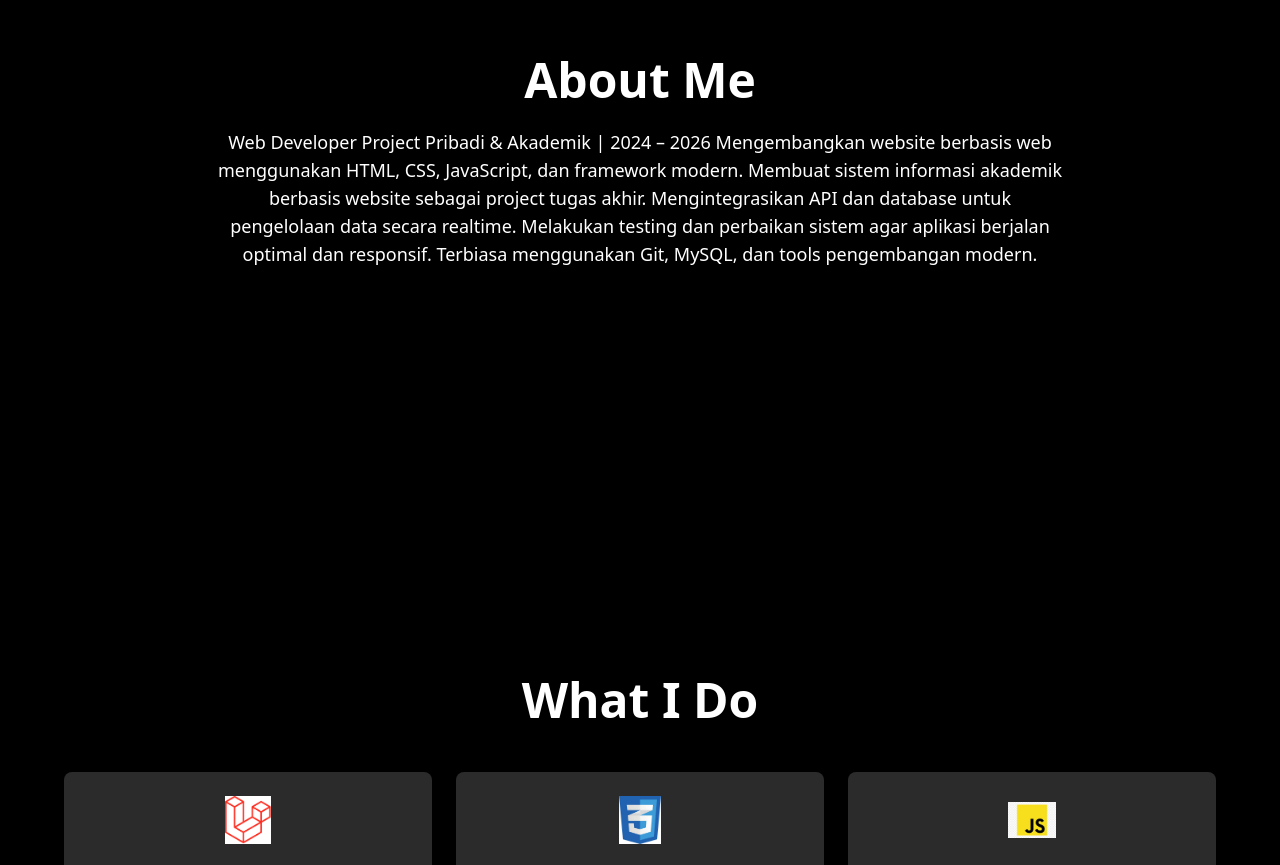
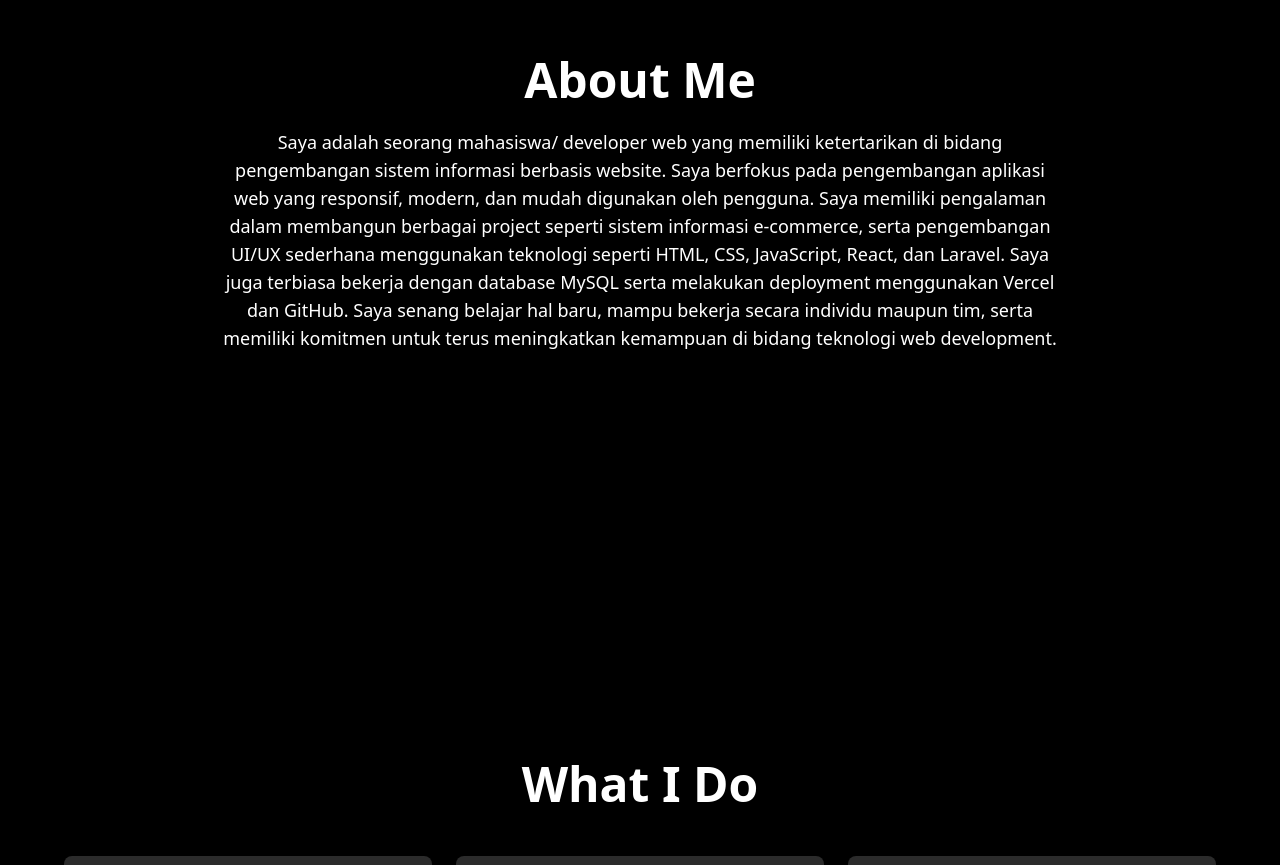
Before and after one commit to Komo04/portofolio, a React (Vite) app: page / in a window 1280 px wide. Shown: the part 1080-1945 px from the top of the page. Built offline with nearby package versions, Linux system fonts and the light colour scheme.

Commit message:
update about

```diff
--- a/src/components/About.jsx
+++ b/src/components/About.jsx
@@ -7,13 +7,11 @@ function About() {
             <div className=" max-w-4xl mx-auto px-6 text-center">
                 <h1 className="text-3xl md:text-4xl lg:text-5xl  font-bold mb-6">About Me</h1>
                 <p className="text-base md:text-lg  mb-6">
-                    Web Developer
-                    Project Pribadi & Akademik | 2024 – 2026
-                    Mengembangkan website berbasis web menggunakan HTML, CSS, JavaScript, dan framework modern.
-                    Membuat sistem informasi akademik berbasis website sebagai project tugas akhir.
-                    Mengintegrasikan API dan database untuk pengelolaan data secara realtime.
-                    Melakukan testing dan perbaikan sistem agar aplikasi berjalan optimal dan responsif.
-                    Terbiasa menggunakan Git, MySQL, dan tools pengembangan modern.
+                    Saya adalah seorang mahasiswa/ developer web yang memiliki ketertarikan di bidang pengembangan sistem informasi berbasis website. Saya berfokus pada pengembangan aplikasi web yang responsif, modern, dan mudah digunakan oleh pengguna.
+
+                    Saya memiliki pengalaman dalam membangun berbagai project seperti sistem informasi e-commerce, serta pengembangan UI/UX sederhana menggunakan teknologi seperti HTML, CSS, JavaScript, React, dan Laravel. Saya juga terbiasa bekerja dengan database MySQL serta melakukan deployment menggunakan Vercel dan GitHub.
+
+                    Saya senang belajar hal baru, mampu bekerja secara individu maupun tim, serta memiliki komitmen untuk terus meningkatkan kemampuan di bidang teknologi web development.
 
                 </p>
                 <p className="text-base md:text-lg ">
```
